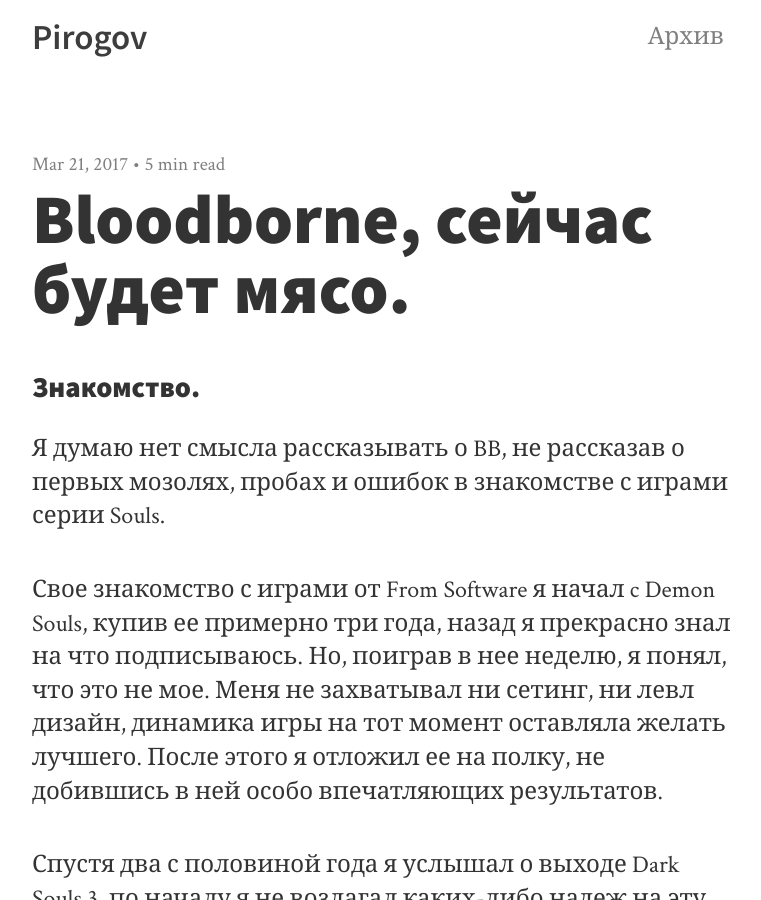
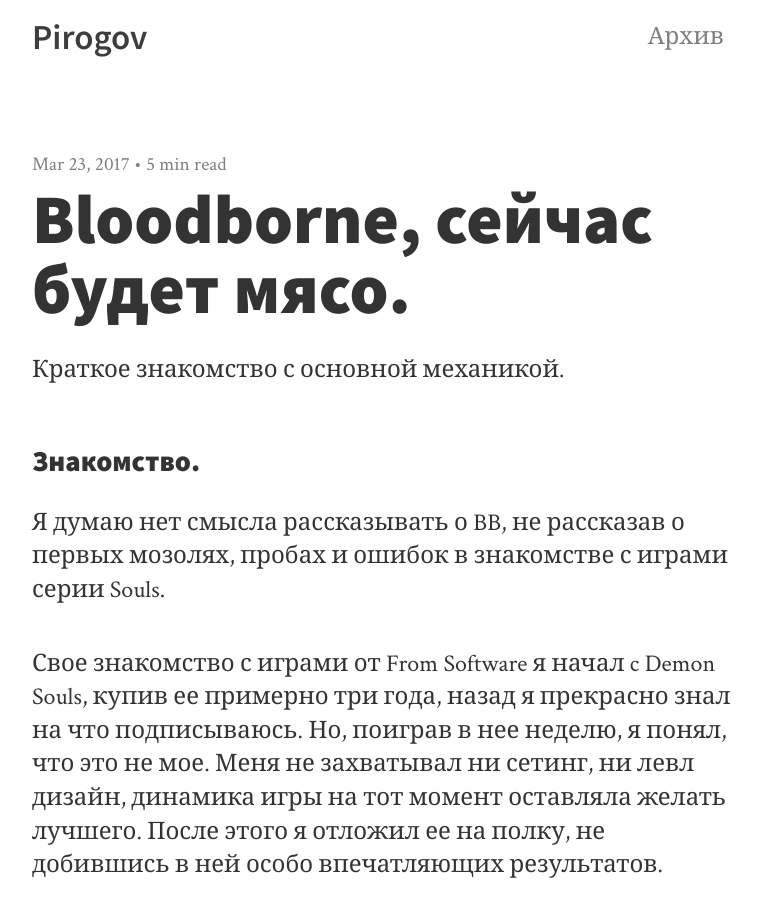
Before and after one commit to PirogovPavel/blog2, a Jekyll site: the page built from _posts/2017-03-23-bloodborne.md, in a window 1280 px wide and 900 px high. Shown: the whole window, without its empty margins (258-1019 px from the left). Built offline with Jekyll 4.4.1, drawn with Linux system fonts in a browser that asks for light colours; nearby versions of some CDN libraries; comment, search, counter and statistics services are not loaded.

Commit message:
фикс

```diff
--- a/_posts/2017-03-23-bloodborne.md
+++ b/_posts/2017-03-23-bloodborne.md
@@ -1,9 +1,8 @@
 ---
-layout: post
 title: Bloodborne, сейчас будет мясо.
-cover: cover2.jpg
-date:   2017-03-21 02:08:00
 ---
+Краткое знакомство с основной механикой.
+<!--more-->
 
 
 ### Знакомство. ###
```
